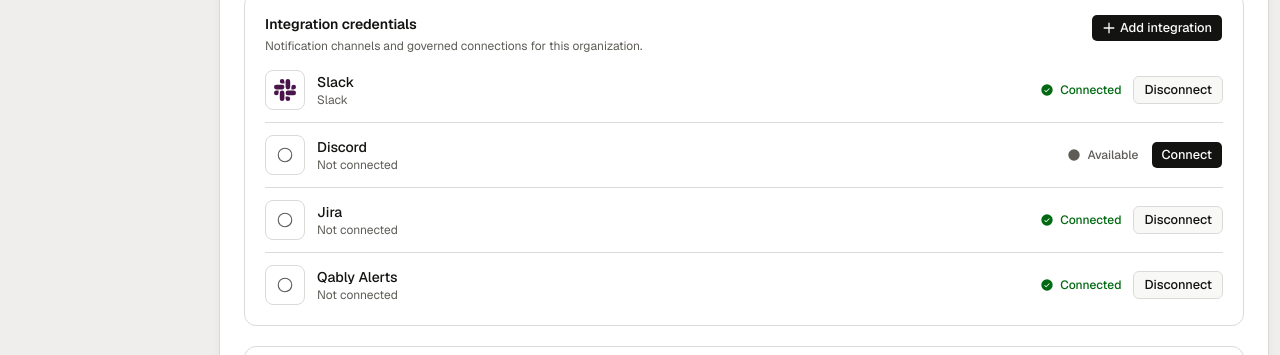
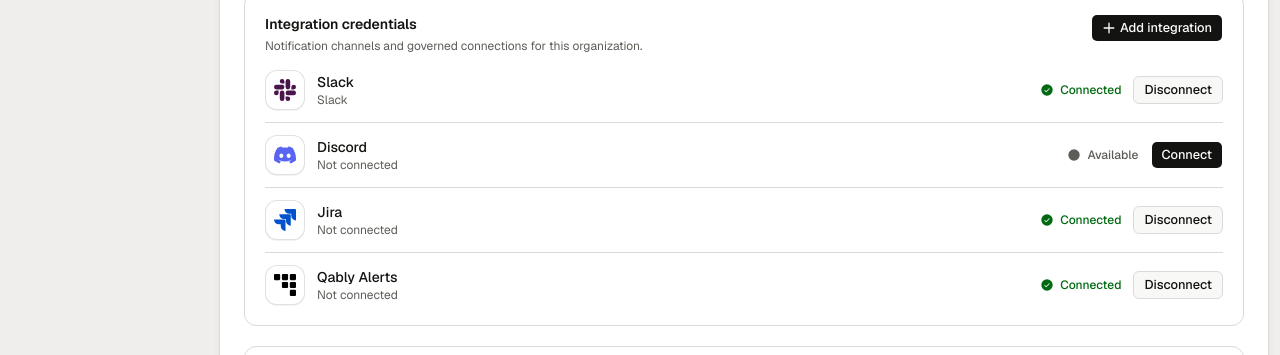
Before and after one commit to Aisaac2205/qably-project, a Next.js app in the folder apps/web/: page /settings in a window 1280 px wide. Shown: the part 258-613 px from the top of the page. Built offline with nearby package versions, Linux system fonts and the light colour scheme.

Commit message:
feat(integrations): add svg brand logos for slack, discord, jira, and bitbucket

```diff
--- a/apps/web/src/features/integrations/components/connection-presentation.tsx
+++ b/apps/web/src/features/integrations/components/connection-presentation.tsx
@@ -11,18 +11,41 @@ import { useTranslation } from '@/lib/i18n'
  * remaining connection-aware view render these instead of duplicating
  * status/logo/action markup per consumer.
  */
-const logos: Record<Connection['name'], string> = {
+const logos: Record<string, string> = {
   Slack: '/logos/slack.svg',
+  '#qa-alerts': '/logos/slack.svg',
   'GitHub Actions': '/logos/githubactions.svg',
   GitHub: '/logos/github.svg',
   Bitbucket: '/logos/bitbucket.svg',
-  Gmail: '/logos/google-gmail-svgrepo-com.svg',
+  GitLab: '/logos/gitlab.svg',
+  Discord: '/logos/discord.svg',
+  Jira: '/logos/jira.svg',
+  'Jira Software': '/logos/jira.svg',
+  'Qably Alerts': '/qably-icon.svg',
+  Qably: '/qably-icon.svg',
 }
 
-export function connectionResource(connection: Connection, notConnected: string): string {
+const typeLogos: Record<string, string> = {
+  slack: '/logos/slack.svg',
+  discord: '/logos/discord.svg',
+  jira: '/logos/jira.svg',
+  bitbucket: '/logos/bitbucket.svg',
+  gitlab: '/logos/gitlab.svg',
+  github: '/logos/github.svg',
+  qably: '/qably-icon.svg',
+}
+
+export function connectionResource(
+  connection: Connection,
+  notConnected: string,
+  t?: (key: string) => string,
+): string {
+  if (connection.config?.descriptionKey && t) {
+    return t(connection.config.descriptionKey)
+  }
+  if (connection.config?.description) return connection.config.description
   if (connection.config?.repoUrl) return connection.config.repoUrl
   if (connection.type === 'slack') return connection.name
-  if (connection.config?.description) return connection.config.description
   return notConnected
 }
 
@@ -64,12 +87,29 @@ export function ConnectionStatus({ status }: { status: Connection['status'] }) {
   )
 }
 
-export function ConnectionLogo({ name }: { name: Connection['name'] }) {
-  const src = logos[name]
+export function ConnectionLogo({ name, type }: { name: string; type?: Connection['type'] }) {
+  let src = logos[name]
+  if (!src && type) {
+    src = typeLogos[type]
+  }
+  if (!src) {
+    const lower = name.toLowerCase()
+    if (lower.includes('slack')) src = '/logos/slack.svg'
+    else if (lower.includes('discord')) src = '/logos/discord.svg'
+    else if (lower.includes('jira')) src = '/logos/jira.svg'
+    else if (lower.includes('bitbucket')) src = '/logos/bitbucket.svg'
+    else if (lower.includes('gitlab')) src = '/logos/gitlab.svg'
+    else if (lower.includes('qably')) src = '/qably-icon.svg'
+    else if (lower.includes('github')) src = '/logos/github.svg'
+  }
 
   return (
-    <div className="flex size-10 shrink-0 items-center justify-center rounded-lg border border-border bg-surface p-2">
-      {src ? <Image src={src} alt="" width={24} height={24} className="size-full object-contain" /> : <Circle size={18} className="text-muted" aria-hidden="true" />}
+    <div className="flex size-10 shrink-0 items-center justify-center rounded-xl border border-border/80 bg-surface p-2 shadow-2xs">
+      {src ? (
+        <Image src={src} alt="" width={22} height={22} className="size-full object-contain" />
+      ) : (
+        <Circle size={18} className="text-muted" aria-hidden="true" />
+      )}
     </div>
   )
 }
```
